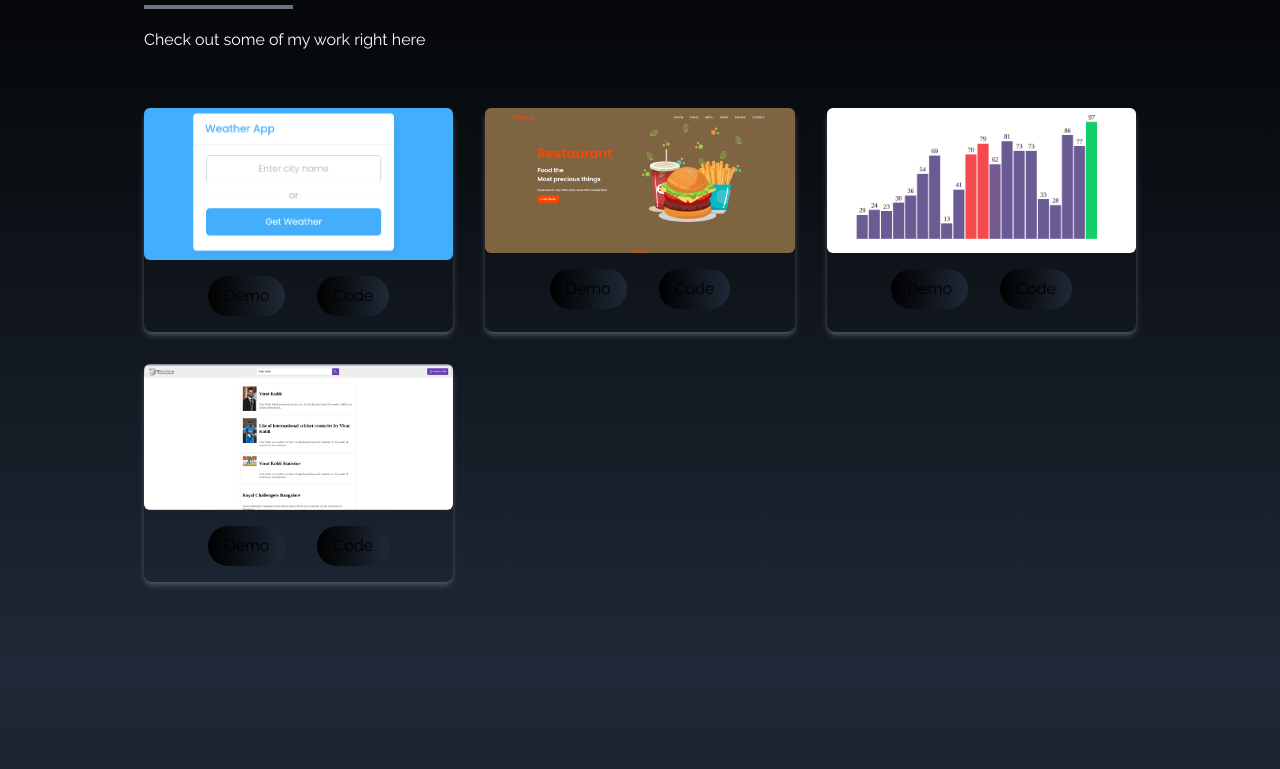
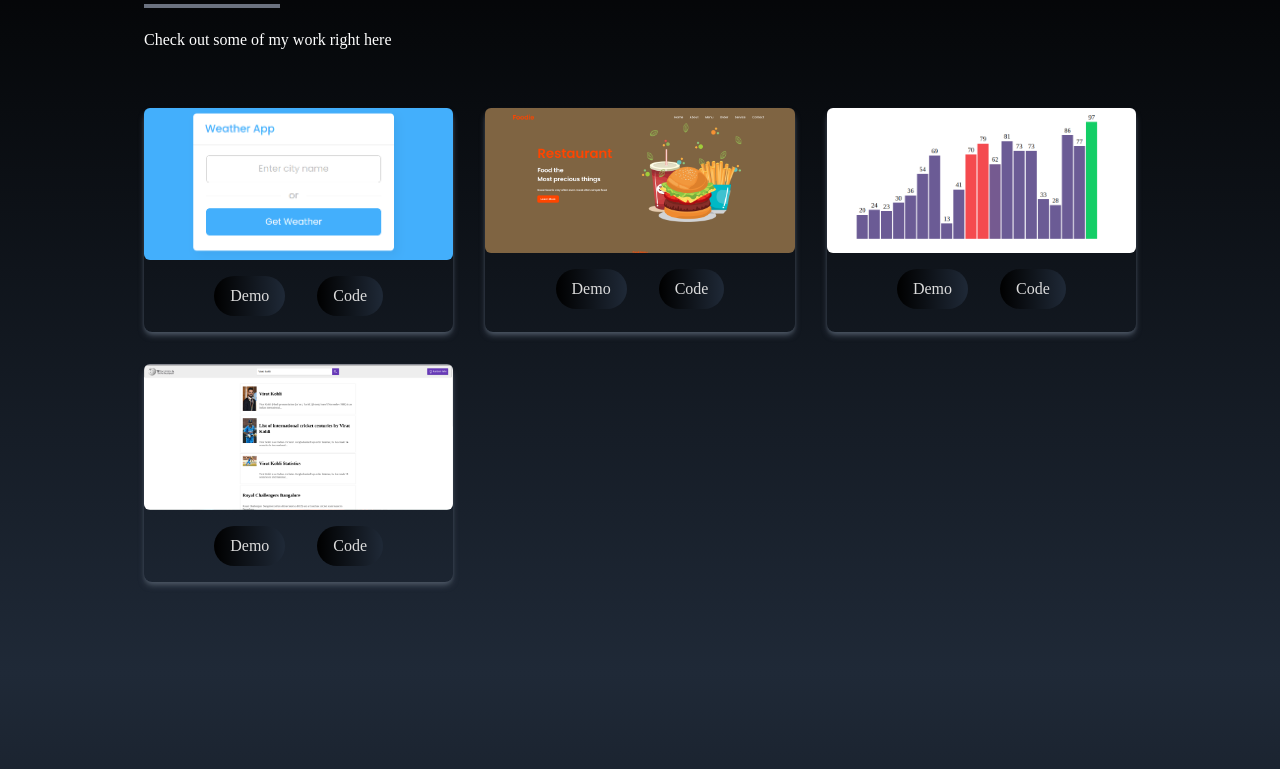
Before and after one commit to 0rigin-c0de/react-portfolio, a React (Vite) app: page / in a window 1280 px wide. Shown: the part 1727-2496 px from the top of the page. Built offline with nearby package versions, Linux system fonts and the light colour scheme.

Commit message:
initial-commit

```diff
--- a/src/index.css
+++ b/src/index.css
@@ -4,6 +4,10 @@
 @tailwind base;
 @tailwind components;
 @tailwind utilities;
+
+* {
+  font-family: cursive;
+}
 
 @layer base {
   html {
@@ -46,6 +50,6 @@
 }
 
 .btn {
-  color: black;
-
+  color: gainsboro;
+  font-size: medium;
 }
```
